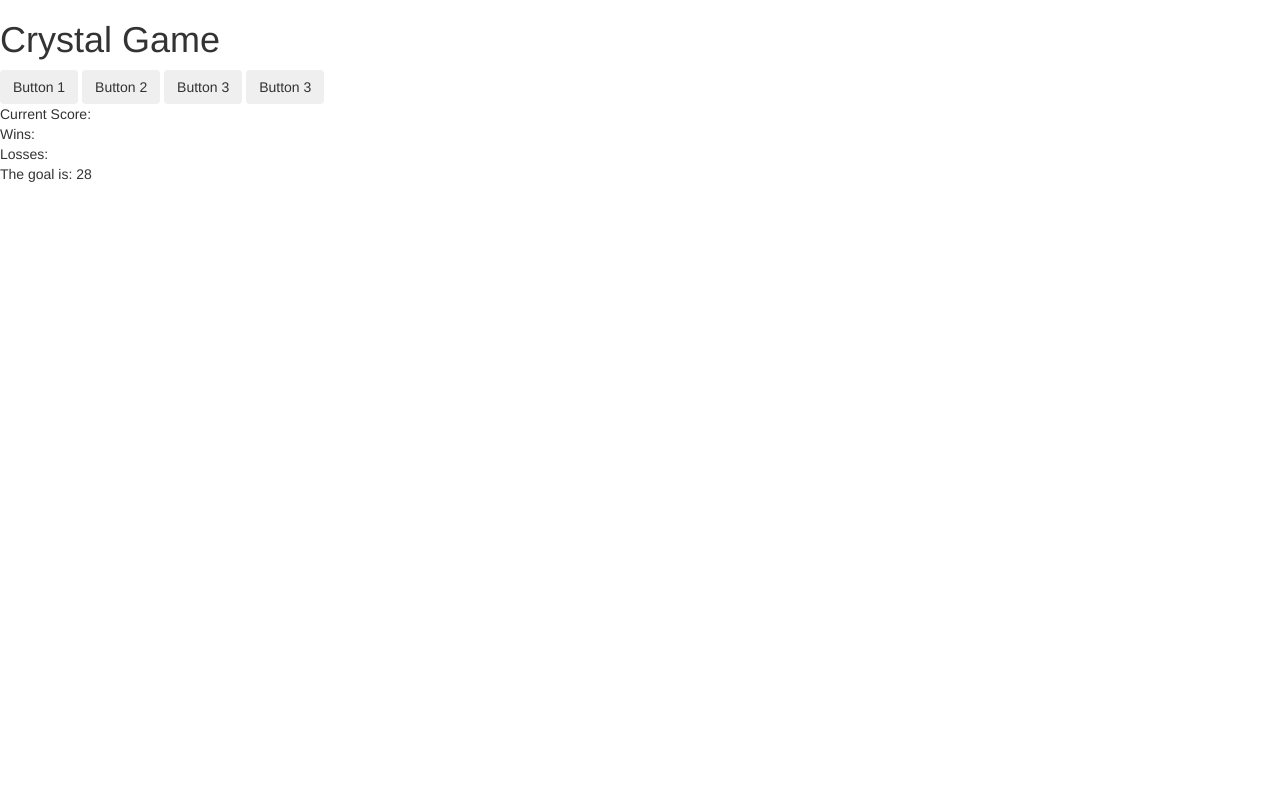
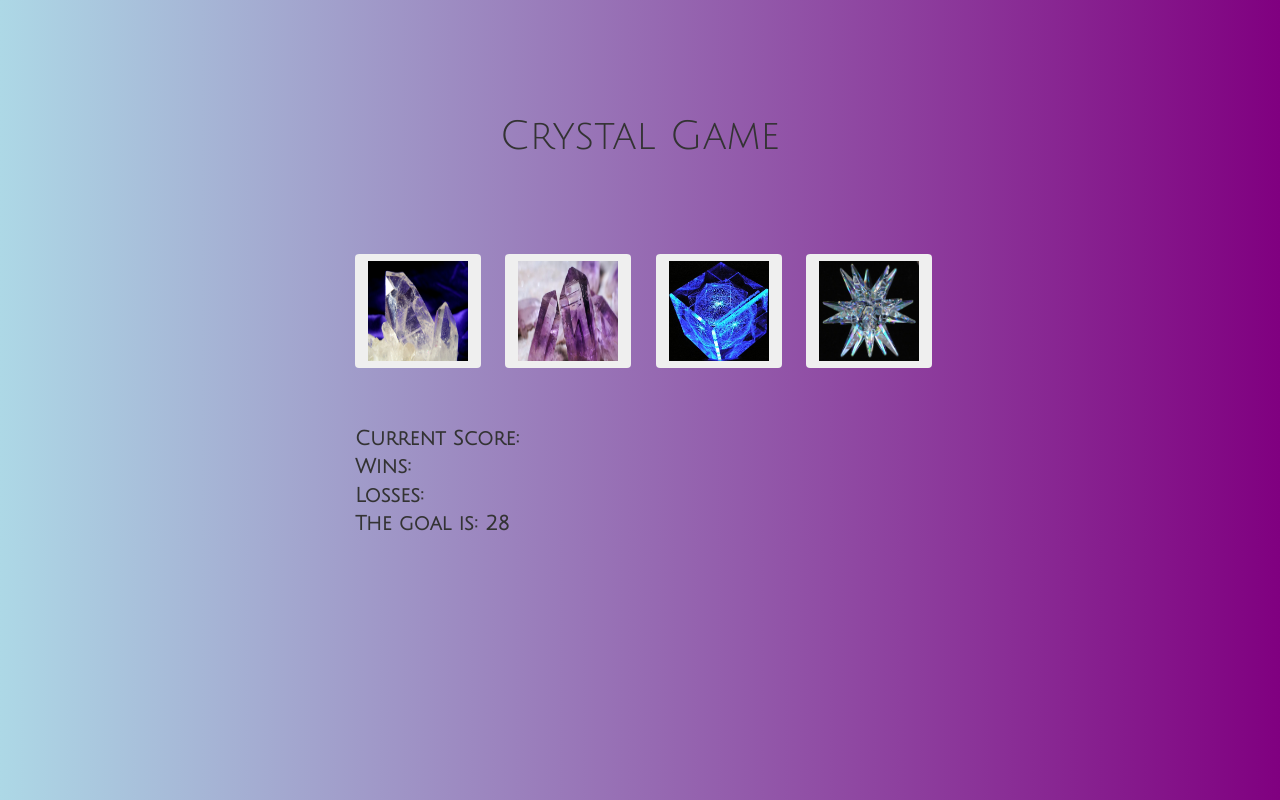
Before and after one commit to tylerfrega/crystal-game, a plain HTML site: page index.html in a window 1280 px wide. Drawn offline with nearby package versions, Linux system fonts and the light colour scheme.

Commit message:
finished display done!

```diff
--- a/assets/css/style.css
+++ b/assets/css/style.css
@@ -0,0 +1,33 @@
+h1{
+	text-align: center;
+	font-size: 200%;
+	margin-top: 10%;
+}
+
+.btn{
+	margin-right: 2%;
+	margin-top:10%;
+
+}
+
+.crystals{
+
+    float: none;
+    margin-left:25%;
+}
+
+
+.info{
+	float: none;
+    margin-left:25%;
+    margin-top: 5%;
+}
+
+ body{
+
+ 	background: linear-gradient(-90deg, purple, lightblue);
+ 	font-family: 'Julius Sans One', sans-serif;
+ 	font-weight: bold;
+ 	font-size:200%;
+
+ 	}
--- a/assets/javascript/game.js
+++ b/assets/javascript/game.js
@@ -53,7 +53,7 @@ function checkScore(){
 };
 
 
-//on click, adds button value to current score
+//on click, adds button value to current score checks for win/loss
 $('#one').on('click', function(){
 	currentScore = btnOneValue + currentScore;
 	checkScore();
--- a/index.html
+++ b/index.html
@@ -2,34 +2,40 @@
 <html>
 <head>
 	<title>crystal game</title>
+
+
 <!-- Latest compiled and minified CSS -->
 <link rel="stylesheet" href="https://maxcdn.bootstrapcdn.com/bootstrap/3.3.7/css/bootstrap.min.css" integrity="sha384-BVYiiSIFeK1dGmJRAkycuHAHRg32OmUcww7on3RYdg4Va+PmSTsz/K68vbdEjh4u" crossorigin="anonymous">
 
 <link rel ='stylesheet' type = 'text/css' href = 'assets/css/style.css'/>
+<link href="https://fonts.googleapis.com/css?family=Julius+Sans+One" rel="stylesheet">
   <!-- Added link to the jQuery Library -->
 <script src="https://code.jquery.com/jquery-3.1.1.js"></script>
 
 </head>
 <body>
+<div class='container'>
+	<h1> Crystal Game</h1>
 
-<h1> Crystal Game</h1>
+		<div class = 'crystals'>
+			<button class = 'btn crystal' id='one'><img src = 'assets/images/crystalOne.jpg' height='100px' width = '100px'></button>
+			<button class = 'btn crystal' id = 'two'><img src = 'assets/images/crystalTwo.jpg' height='100px' width = '100px'></button>
+			<button class = 'btn crystal' id = 'three'><img src = 'assets/images/crystalThree.jpg' height='100px' width = '100px'></button>
+			<button class = 'btn crystal' id = 'four'><img src = 'assets/images/crystalFour.jpg' height='100px' width = '100px'></button>
 
+		</div>
 
-<button class = 'btn crystal' id='one'>Button 1</button>
-<button class = 'btn crystal' id = 'two'>Button 2</button>
-<button class = 'btn crystal' id = 'three'>Button 3</button>
-<button class = 'btn crystal' id = 'four'>Button 3</button>
+	<div class = 'info'>
+		<div id ='score'>Current Score:</div>
 
+		<div id ='wins'>Wins:</div>
+		<div id = 'losses'>Losses:</div>
 
-<div id ='score'>Current Score:</div>
+		<div id= 'goal'>Goal</div>
 
-<div id ='wins'>Wins:</div>
-<div id = 'losses'>Losses:</div>
+	</div>
 
-<div id= 'goal'>Goal</div>
-
-
-
+</div>
 
 <script type= 'text/javascript' src = 'assets/javascript/game.js'></script>
 </body>
```
Also changed, not shown: assets/images/crystalFour.jpg (added), assets/images/crystalOne.jpg (added), assets/images/crystalThree.jpg (added), assets/images/crystalTwo.jpg (added).
